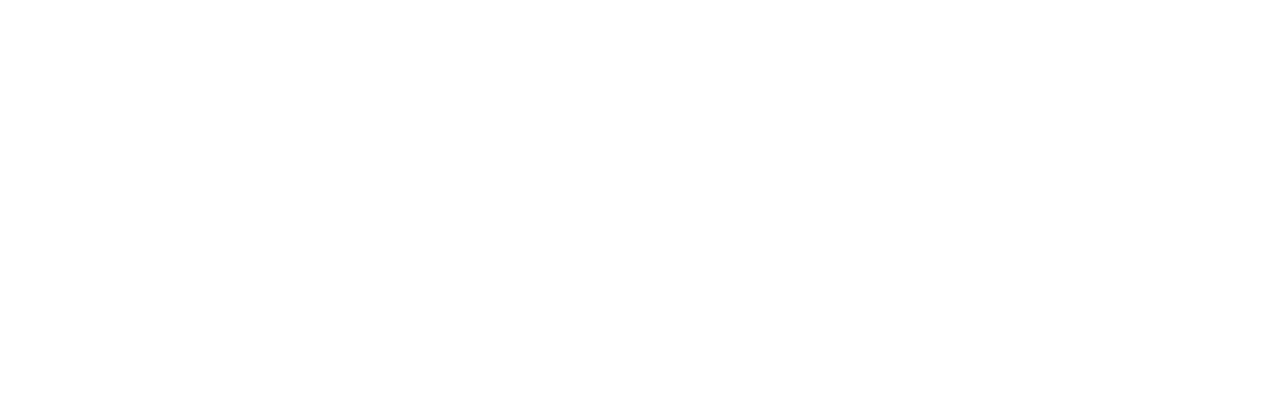
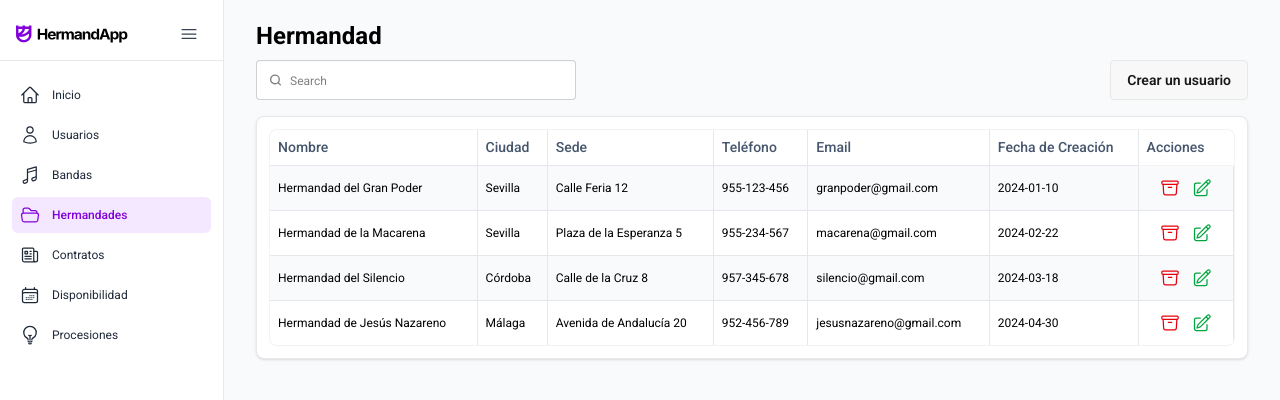
Before and after one commit to MarioMedac0005/hermandapp-front, a React (Vite) app: page /admin-panel/brotherhoods in a window 1280 px wide. Before the commit this address had no page. Shown: the top 400 px of the page. Built offline with nearby package versions, Linux system fonts and the light colour scheme.

Commit message:
Ultimos cambios Panel admin

```diff
--- a/src/App.jsx
+++ b/src/App.jsx
@@ -1,18 +1,26 @@
-import { Route, Routes } from "react-router-dom"
-import AdminLayout from "@layouts/AdminLayout"
-import UserList from '@pages/admin/users/UserList'
-import UserForm from '@pages/admin/users/UserForm'
+import { Route, Routes } from "react-router-dom";
+import AdminLayout from "@layouts/AdminLayout";
+import UserList from "@pages/admin/users/UserList";
+import UserForm from "@pages/admin/users/UserForm";
+import BandList from "@pages/admin/bands/BandList";
+import BandForm from "@pages/admin/bands/BandForm";
+import BrotherhoodList from "@pages/admin/brotherhoods/BrotherhoodList";
+import BrotherhoodForm from "@pages/admin/brotherhoods/BrotherhoodForm";
 
 function App() {
   return (
     <Routes>
       {/* Rutas para el panel de administracion nuestro */}
       <Route path="/admin-panel" element={<AdminLayout />}>
-        <Route path="users" element={<UserList />}/>
-        <Route path="users/create" element={<UserForm />}/>
+        <Route path="users" element={<UserList />} />
+        <Route path="users/create" element={<UserForm />} />
+        <Route path="bands" element={<BandList />} />
+        <Route path="bands/create" element={<BandForm />} />
+        <Route path="brotherhoods" element={<BrotherhoodList />} />
+        <Route path="brotherhoods/create" element={<BrotherhoodForm />} />
       </Route>
     </Routes>
-  )
+  );
 }
 
-export default App
+export default App;
--- a/src/components/Table.jsx
+++ b/src/components/Table.jsx
@@ -11,16 +11,17 @@
   };
 
   return (
-    <div className="bg-white rounded-lg shadow-sm border border-[#e8e9ed] relative">
+    <div className="bg-white rounded-lg shadow-sm border border-[#e8e9ed]">
       <div className="overflow-x-auto p-3">
-
         {/* --- Tabla --- */}
-        <table className="min-w-full border border-gray-200">
-          <thead className="bg-white">
-            <tr className="border-b border-gray-200">
-              {columns.map((col, i) => (
+        <div className="overflow-x-auto rounded-box border border-base-content/5 bg-base-100">
+          <table className="table text-xs">
+            {/* head */}
+            <thead>
+              <tr>
+                {columns.map((col) => (
                   <th
-                  key={i}
+                    key={col.key}
                     className="px-2 py-2 text-left font-medium text-slate-600 border-r border-gray-200"
                   >
                     {col.label}
@@ -31,7 +32,8 @@
                 </th>
               </tr>
             </thead>
-          <tbody className="divide-y divide-gray-200">
+            <tbody>
+              {/* row 1 */}
               {data.map((item) => (
                 <tr key={item.id} className="odd:bg-gray-50">
                   {columns.map((col) => (
@@ -56,6 +58,7 @@
             </tbody>
           </table>
         </div>
+      </div>
 
       {/* Modal reutilizable */}
       <Modal
--- a/src/index.css
+++ b/src/index.css
@@ -1,7 +1,9 @@
 @import url("https://fonts.googleapis.com/css2?family=Roboto:ital,wght@0,100..900;1,100..900&display=swap");
 
 @import "tailwindcss";
-@plugin "daisyui";
+@plugin "daisyui" {
+  themes: light --default;
+}
 
 @theme {
   --font-roboto: "Roboto", sans-serif;
--- /dev/null
+++ b/src/pages/admin/bands/BandForm.jsx
@@ -0,0 +1,9 @@
+import React from 'react'
+
+function BandForm() {
+  return (
+    <div>BandForm</div>
+  )
+}
+
+export default BandForm
--- /dev/null
+++ b/src/pages/admin/bands/BandList.jsx
@@ -0,0 +1,99 @@
+import { Link } from "react-router-dom";
+import Table from "@components/Table";
+
+function BandList() {
+  const entidad = "banda";
+
+  const columnas = [
+    {
+      key: "name",
+      label: "Nombre",
+    },
+    {
+      key: "city",
+      label: "Ciudad",
+    },
+    {
+      key: "rehearsal_space",
+      label: "Lugar de Ensayo",
+    },
+    {
+      key: "email",
+      label: "Email",
+    },
+    {
+      key: "created_at",
+      label: "Fecha de Creación",
+    },
+  ];
+
+  const data = [
+    {
+      id: 1,
+      name: "Banda de Cornetas y Tambores Santa Cecilia",
+      city: "Sevilla",
+      rehearsal_space: "Calle San Luis 42",
+      email: "santacecilia@gmail.com",
+      created_at: "2024-01-15",
+    },
+    {
+      id: 2,
+      name: "Agrupación Musical Cristo del Amor",
+      city: "Córdoba",
+      rehearsal_space: "Av. de la Paz 10",
+      email: "cristodelamor@gmail.com",
+      created_at: "2024-02-05",
+    },
+    {
+      id: 3,
+      name: "Banda de Música Virgen del Rosario",
+      city: "Granada",
+      rehearsal_space: "Plaza Nueva 8",
+      email: "virgendelrosario@gmail.com",
+      created_at: "2024-03-20",
+    },
+    {
+      id: 4,
+      name: "Banda de Cornetas y Tambores La Estrella",
+      city: "Málaga",
+      rehearsal_space: "Calle Larios 25",
+      email: "laestrella@gmail.com",
+      created_at: "2024-04-02",
+    },
+  ];
+
+  return (
+    <div>
+      <h1 className="text-2xl font-bold -mt-3 mb-2">Bandas</h1>
+      <div className="flex gap-4 flex-wrap justify-between items-center mb-4">
+        <label className="input">
+          <svg
+            className="h-[1em] opacity-50"
+            xmlns="http://www.w3.org/2000/svg"
+            viewBox="0 0 24 24"
+          >
+            <g
+              strokeLinejoin="round"
+              strokeLinecap="round"
+              strokeWidth="2.5"
+              fill="none"
+              stroke="currentColor"
+            >
+              <circle cx="11" cy="11" r="8"></circle>
+              <path d="m21 21-4.3-4.3"></path>
+            </g>
+          </svg>
+          <input type="search" required placeholder="Search" />
+        </label>
+        <Link to="/admin-panel/bands/create">
+          <button type="button" className="btn">
+            Crear un usuario
+          </button>
+        </Link>
+      </div>
+      <Table columns={columnas} data={data} entity={entidad} />
+    </div>
+  );
+}
+
+export default BandList;
--- /dev/null
+++ b/src/pages/admin/brotherhoods/BrotherhoodForm.jsx
@@ -0,0 +1,7 @@
+function BrotherhoodForm() {
+  return (
+    <div>BrotherhoodForm</div>
+  )
+}
+
+export default BrotherhoodForm
--- /dev/null
+++ b/src/pages/admin/brotherhoods/BrotherhoodList.jsx
@@ -0,0 +1,110 @@
+import { Link } from "react-router-dom";
+import Table from "@components/Table";
+
+function BrotherhoodList() {
+  const entidad = "hermandad";
+
+  const columnas = [
+    {
+      key: "name",
+      label: "Nombre",
+    },
+    {
+      key: "city",
+      label: "Ciudad",
+    },
+    {
+      key: "office",
+      label: "Sede",
+    },
+    {
+      key: "phone_number",
+      label: "Teléfono",
+    },
+    {
+      key: "email",
+      label: "Email",
+    },
+    {
+      key: "created_at",
+      label: "Fecha de Creación",
+    },
+  ];
+
+  const data = [
+    {
+      id: 1,
+      name: "Hermandad del Gran Poder",
+      city: "Sevilla",
+      office: "Calle Feria 12",
+      phone_number: "955-123-456",
+      email: "granpoder@gmail.com",
+      created_at: "2024-01-10",
+    },
+    {
+      id: 2,
+      name: "Hermandad de la Macarena",
+      city: "Sevilla",
+      office: "Plaza de la Esperanza 5",
+      phone_number: "955-234-567",
+      email: "macarena@gmail.com",
+      created_at: "2024-02-22",
+    },
+    {
+      id: 3,
+      name: "Hermandad del Silencio",
+      city: "Córdoba",
+      office: "Calle de la Cruz 8",
+      phone_number: "957-345-678",
+      email: "silencio@gmail.com",
+      created_at: "2024-03-18",
+    },
+    {
+      id: 4,
+      name: "Hermandad de Jesús Nazareno",
+      city: "Málaga",
+      office: "Avenida de Andalucía 20",
+      phone_number: "952-456-789",
+      email: "jesusnazareno@gmail.com",
+      created_at: "2024-04-30",
+    },
+  ];
+
+  return (
+    <div>
+      <h1 className="text-2xl font-bold -mt-3 mb-2">Hermandad</h1>
+      <div className="flex gap-4 flex-wrap justify-between items-center mb-4 text-xs">
+        <label className="input">
+          <svg
+            className="h-[1em] opacity-50"
+            xmlns="http://www.w3.org/2000/svg"
+            viewBox="0 0 24 24"
+          >
+            <g
+              strokeLinejoin="round"
+              strokeLinecap="round"
+              strokeWidth="2.5"
+              fill="none"
+              stroke="currentColor"
+            >
+              <circle cx="11" cy="11" r="8"></circle>
+              <path d="m21 21-4.3-4.3"></path>
+            </g>
+          </svg>
+          <input type="search" required placeholder="Search" className="placeholder:text-xs"/>
+        </label>
+        <Link to="/admin-panel/brotherhoods/create">
+          <button
+            type="button"
+            className="btn"
+          >
+            Crear un usuario
+          </button>
+        </Link>
+      </div>
+      <Table columns={columnas} data={data} entity={entidad} />
+    </div>
+  );
+}
+
+export default BrotherhoodList;
--- a/src/pages/admin/users/UserList.jsx
+++ b/src/pages/admin/users/UserList.jsx
@@ -82,26 +82,29 @@
     <div>
       <h1 className="text-2xl font-bold -mt-3 mb-2">Usuarios</h1>
       <div className="flex gap-4 flex-wrap justify-between items-center mb-4">
-        <div className="flex items-center px-2 py-1 rounded-md bg-white border border-gray-300 overflow-hidden max-w-xs w-full">
+        <label className="input">
           <svg
+            className="h-[1em] opacity-50"
             xmlns="http://www.w3.org/2000/svg"
-            viewBox="0 0 192.904 192.904"
-            className="fill-gray-600 mr-2 w-3 h-3"
+            viewBox="0 0 24 24"
           >
-            <path d="m190.707 180.101-47.078-47.077c11.702-14.072 18.752-32.142 18.752-51.831C162.381 36.423 125.959 0 81.191 0 36.422 0 0 36.423 0 81.193c0 44.767 36.422 81.187 81.191 81.187 19.688 0 37.759-7.049 51.831-18.751l47.079 47.078a7.474 7.474 0 0 0 5.303 2.197 7.498 7.498 0 0 0 5.303-12.803zM15 81.193C15 44.694 44.693 15 81.191 15c36.497 0 66.189 29.694 66.189 66.193 0 36.496-29.692 66.187-66.189 66.187C44.693 147.38 15 117.689 15 81.193z"></path>
+            <g
+              strokeLinejoin="round"
+              strokeLinecap="round"
+              strokeWidth="2.5"
+              fill="none"
+              stroke="currentColor"
+            >
+              <circle cx="11" cy="11" r="8"></circle>
+              <path d="m21 21-4.3-4.3"></path>
+            </g>
           </svg>
-          <input
-            type="email"
-            placeholder="Search apps..."
-            className="w-full outline-none bg-transparent text-slate-600 text-sm placeholder:text-xs"
-          />
-        </div>
-        <Link
-          to='/admin-panel/users/create'
-        >
+          <input type="search" required placeholder="Search" />
+        </label>
+        <Link to="/admin-panel/users/create">
           <button
             type="button"
-            className="text-slate-900 font-medium flex items-center px-3 py-1 rounded-md bg-white hover:bg-gray-50 border border-gray-300 overflow-hidden cursor-pointer text-xs hover:scale-105 transition"
+            className="btn"
           >
             Crear un usuario
           </button>
```
Lines whose indentation alone changed are shown as unchanged.
